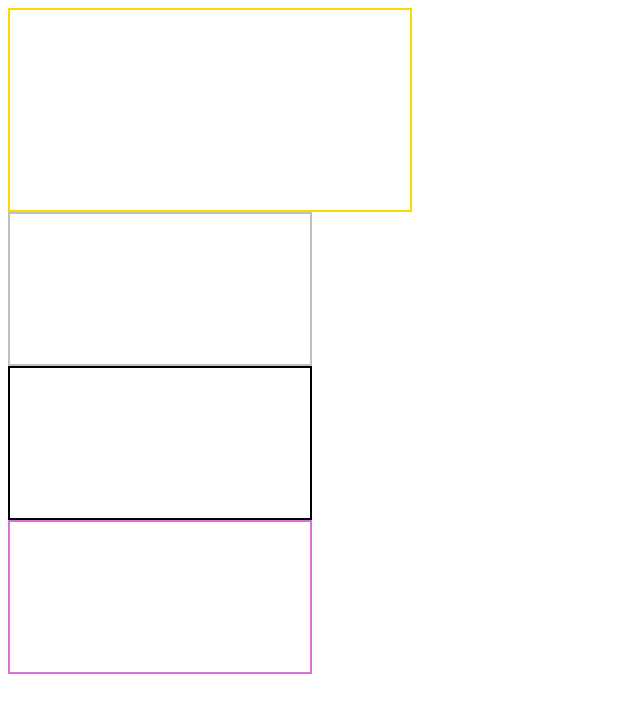
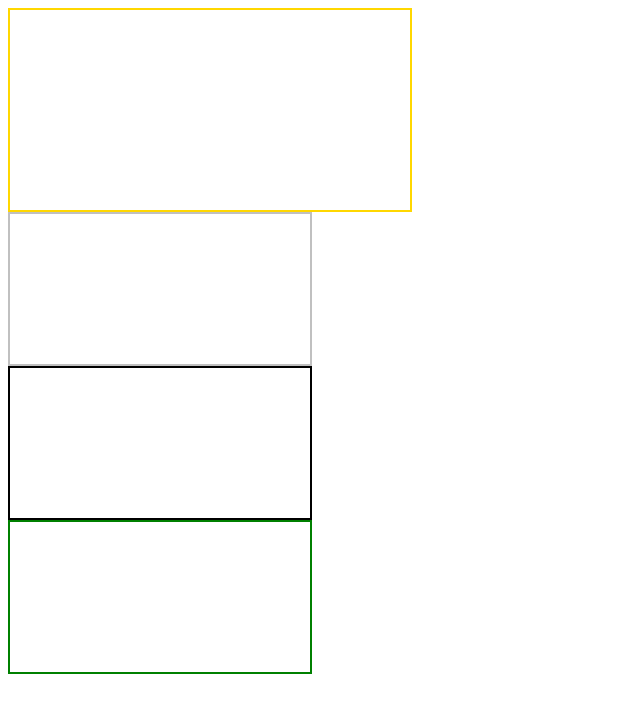
Before and after one commit to HDanielO/Test, a plain HTML site: page index.html in a window 1280 px wide. Shown: the whole page, without its empty margins (0-640 px from the left). Drawn offline with Linux system fonts and the light colour scheme.

Commit message:
change the border color of .container-4 to green

```diff
--- a/index.html
+++ b/index.html
@@ -27,7 +27,7 @@
     .container-4 {
       width: 300px;
       height: 150px;
-      border: 2px solid orchid;
+      border: 2px solid green;
 
     }
   </style>
```
